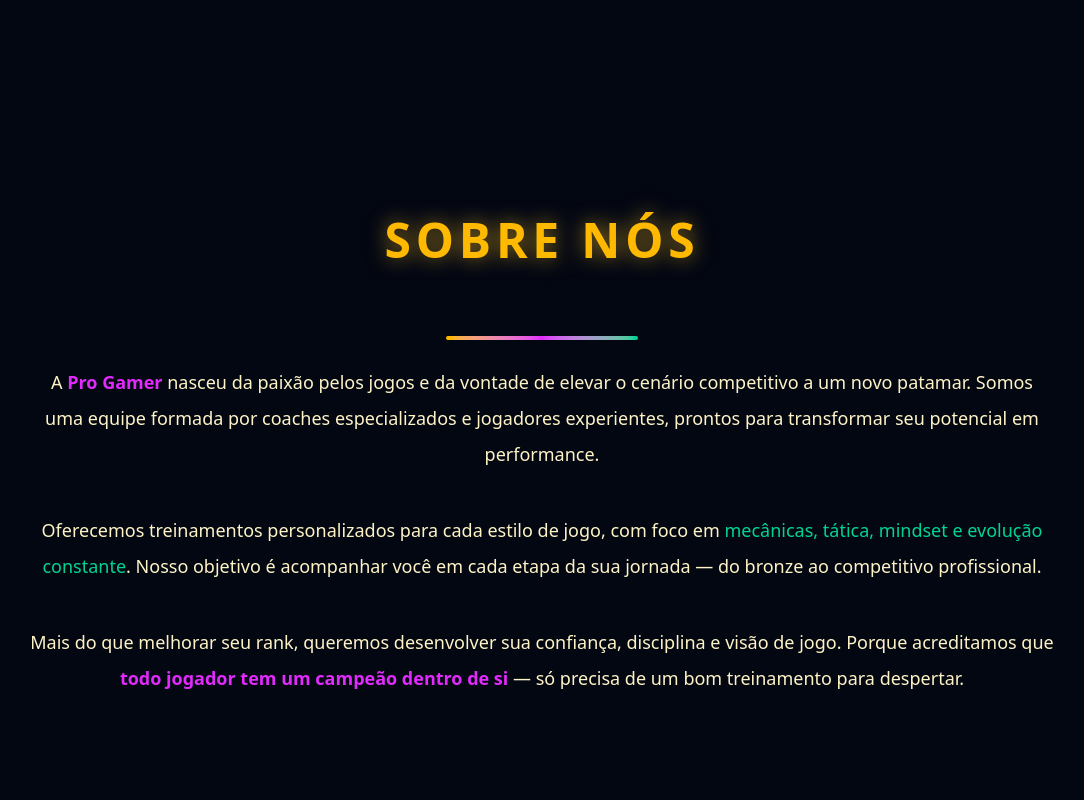
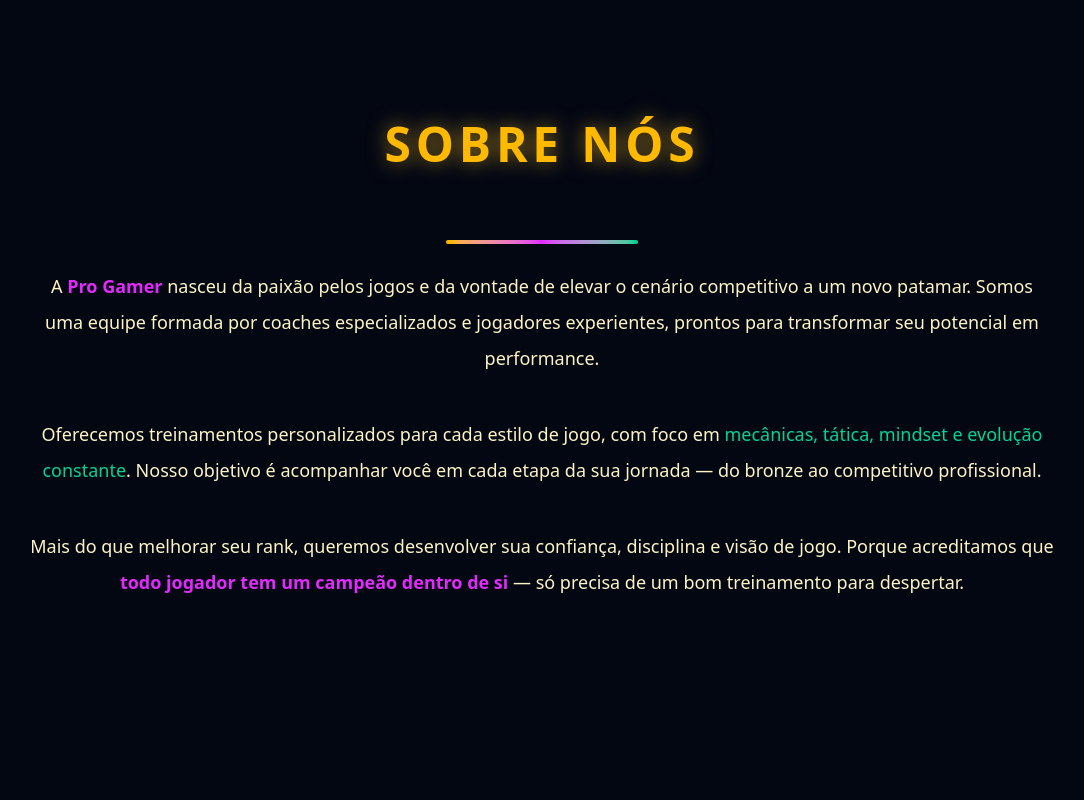
Before and after one commit to matheustoscano18/ProGamerReact, a React (Vite) app in the folder meu-projeto/: page / in a window 1280 px wide. Shown: the part 1560-2360 px from the top of the page, without its empty margins (98-1182 px from the left). Built offline with nearby package versions, Linux system fonts and the light colour scheme.

Commit message:
padding adjust

```diff
--- a/meu-projeto/src/sections/About.jsx
+++ b/meu-projeto/src/sections/About.jsx
@@ -1,7 +1,7 @@
 function About() {
 
     return (
-        <div className="min-h-screen text-amber-50 flex flex-col items-center px-6 py-24">
+        <div className="h-[80vh] text-amber-50 flex flex-col items-center px-6">
             <h1 className="text-5xl font-extrabold text-amber-400 text-center mb-12 tracking-widest uppercase drop-shadow-[0_0_10px_rgba(251,191,36,0.6)]">
                 Sobre nós
             </h1>
```
